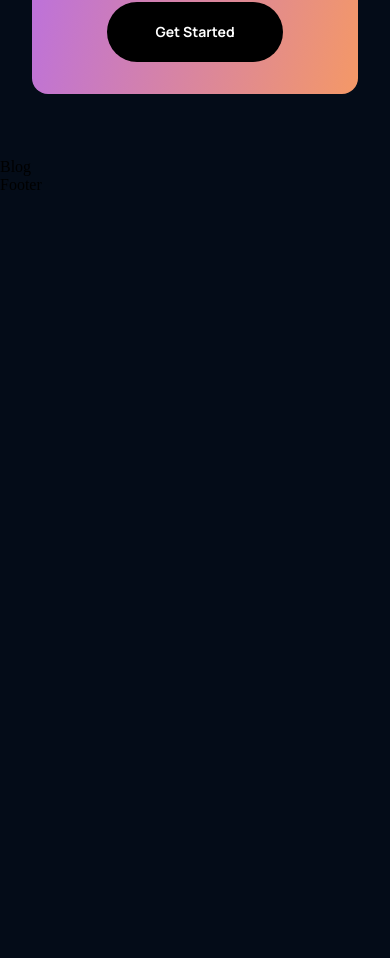
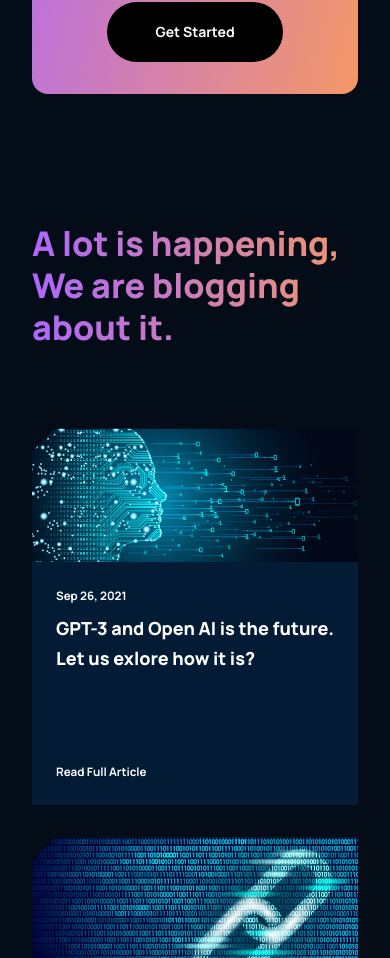
Before and after one commit to Rohail-Zuberi/gpt3, a React (Create React App) app: page / in a window 390 px wide. Shown: the part 4513-5471 px from the top of the page. Before the commit the page ends 4707 px from the top, so only its background shows below. Built offline with nearby package versions, Linux system fonts and the light colour scheme.

Commit message:
Complete blog section

```diff
--- a/src/containers/blog/Blog.jsx
+++ b/src/containers/blog/Blog.jsx
@@ -1,12 +1,25 @@
-import React from 'react'
+import React from 'react';
+import Article from '../../components/article/Article';
+import { blog01, blog02, blog03, blog04, blog05 } from './imports';
 import './blog.css';
 
-const Blog = () => {
-  return (
-    <div>
-        Blog
+const Blog = () => (
+  <div className="gpt3__blog section__padding" id="blog">
+    <div className="gpt3__blog-heading">
+      <h1 className="gradient__text">A lot is happening, <br /> We are blogging about it.</h1>
     </div>
-  )
-}
+    <div className="gpt3__blog-container">
+      <div className="gpt3__blog-container_groupA">
+        <Article imgUrl={blog01} date="Sep 26, 2021" text="GPT-3 and Open  AI is the future. Let us exlore how it is?" />
+      </div>
+      <div className="gpt3__blog-container_groupB">
+        <Article imgUrl={blog02} date="Sep 26, 2021" text="GPT-3 and Open  AI is the future. Let us exlore how it is?" />
+        <Article imgUrl={blog03} date="Sep 26, 2021" text="GPT-3 and Open  AI is the future. Let us exlore how it is?" />
+        <Article imgUrl={blog04} date="Sep 26, 2021" text="GPT-3 and Open  AI is the future. Let us exlore how it is?" />
+        <Article imgUrl={blog05} date="Sep 26, 2021" text="GPT-3 and Open  AI is the future. Let us exlore how it is?" />
+      </div>
+    </div>
+  </div>
+);
 
-export default Blog
+export default Blog;
--- a/src/containers/blog/blog.css
+++ b/src/containers/blog/blog.css
@@ -0,0 +1,78 @@
+.gpt3__blog {
+    display: flex;
+    flex-direction: column;
+}
+
+.gpt3__blog-heading {
+    width: 100%;
+    text-align: left;
+
+    margin-bottom: 5rem;
+}
+
+.gpt3__blog-heading h1 {
+    font-size: 62px;
+    line-height: 75px;
+    font-family: var(--font-family);
+    font-weight: 800;
+}
+
+.gpt3__blog-container {
+    display: flex;
+    flex-direction: row;
+}
+
+.gpt3__blog-container_groupA {
+    flex: 0.75;
+    margin-right: 2rem;
+}
+
+.gpt3__blog-container_groupB {
+    flex: 1;
+
+    display:grid;
+    grid-template-columns: repeat(2, 1fr);
+    grid-gap: 2rem;
+}
+
+@media screen and (max-width: 990px) {
+    .gpt3__blog-container {
+        flex-direction: column-reverse;
+    }
+
+
+    .gpt3__blog-container_groupA {
+        margin: 2rem 0;
+    }
+
+    .gpt3__blog-container_groupA .gpt3__blog-container_article  {
+       width: 48%;
+    }
+
+    .gpt3__blog-container_groupA .gpt3__blog-container_article-image {
+        height: 250px;
+    }
+}
+
+@media screen and (max-width: 700px) {
+    .gpt3__blog-container_groupB {
+        grid-template-columns: repeat(1, 1fr);
+    }
+
+    .gpt3__blog-container_groupA .gpt3__blog-container_article  {
+       width: 100%;
+    }
+
+    .gpt3__blog-heading h1 {
+        font-size: 46px;
+        line-height: 52px;
+    }
+}
+
+@media screen and (max-width: 550px) {
+    .gpt3__blog-heading h1 {
+        font-size: 34px;
+        line-height: 42px;
+    }
+
+}
--- /dev/null
+++ b/src/containers/blog/imports.js
@@ -0,0 +1,13 @@
+import blog01 from '../../assets/blog01.png';
+import blog02 from '../../assets/blog02.png';
+import blog03 from '../../assets/blog03.png';
+import blog04 from '../../assets/blog04.png';
+import blog05 from '../../assets/blog05.png';
+
+export {
+  blog01,
+  blog02,
+  blog03,
+  blog04,
+  blog05,
+};
```
